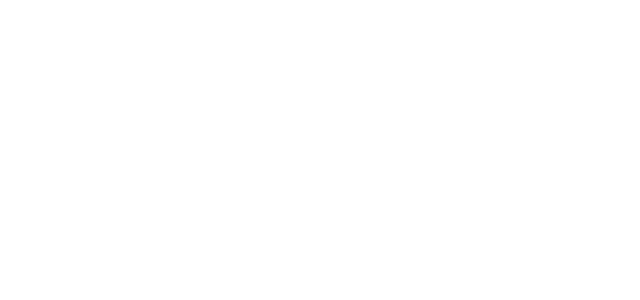
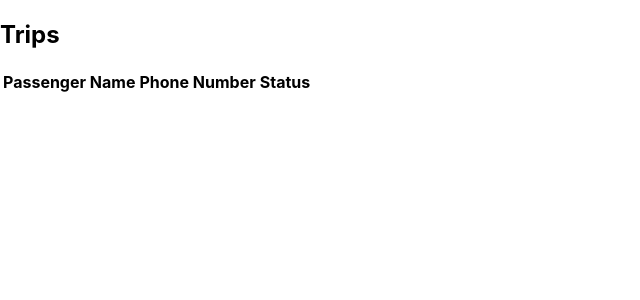
Before and after one commit to volokhinn/triptable, a React (Create React App) app: page /trips in a window 1280 px wide. Before the commit this address had no page. Shown: the top 300 px of the page, without its empty margins (0-640 px from the left). Built offline with nearby package versions, Linux system fonts and the light colour scheme.

Commit message:
Added TripsTable and token to localstorage

```diff
--- a/public/index.html
+++ b/public/index.html
@@ -24,7 +24,7 @@
       work correctly both with client-side routing and a non-root public URL.
       Learn how to configure a non-root public URL by running `npm run build`.
     -->
-    <title>React App</title>
+    <title>iWay trips</title>
   </head>
   <body>
     <noscript>You need to enable JavaScript to run this app.</noscript>
--- a/src/App.js
+++ b/src/App.js
@@ -1,5 +1,6 @@
 import React from 'react';
 import AuthWindow from './components/AuthWindow/AuthWindow';
+import TripsTable from './components/TripsTable/TripsTable';
 import { BrowserRouter, Route, Routes } from 'react-router-dom';
 import { Provider } from 'react-redux';
 import { store } from './redux/store';
@@ -12,6 +13,7 @@ const App = () => {
         <BrowserRouter>
           <Routes>
             <Route exact path="/" element={<AuthWindow />} />
+            <Route exact path="/trips" element={<TripsTable />} />
           </Routes>
         </BrowserRouter>
       </div>
--- a/src/components/AuthWindow/AuthWindow.jsx
+++ b/src/components/AuthWindow/AuthWindow.jsx
@@ -1,21 +1,27 @@
 import React, { useState } from 'react';
 import { useDispatch } from 'react-redux';
 import { login } from '../../redux/slices/authSlice';
+import { useNavigate } from 'react-router-dom';
 
 import styles from './AuthWindow.module.scss';
 
 import logo from '../../img/iway.svg';
 
-const LoginWindow = () => {
+const AuthWindow = () => {
   const [username, setUsername] = useState('');
   const [password, setPassword] = useState('');
   const [error, setError] = useState('');
+
   const dispatch = useDispatch();
+  const navigate = useNavigate();
 
   const handleLogin = () => {
     dispatch(login({ login: username, password: password })).then((result) => {
       if (login.fulfilled.match(result)) {
-        console.log(result.payload.result.token);
+        const token = result.payload.result.token;
+        localStorage.setItem('token', token);
+        console.log(token);
+        navigate('/trips');
       } else if (login.rejected.match(result)) {
         const payload = result.payload;
         if (payload.error && payload.error.message) {
@@ -29,7 +35,7 @@ const LoginWindow = () => {
     <div className={styles.wrapper}>
       <img src={logo} alt="iway" />
       <h1 className={styles.title}>Авторизация</h1>
-      <div className={styles.inputs}>
+      <div className={`${styles.inputs} ${error && styles.errorinputs}`}>
         <input
           type="text"
           placeholder="Логин"
@@ -46,9 +52,9 @@ const LoginWindow = () => {
       <button className={styles.btn} onClick={handleLogin}>
         Войти
       </button>
-      {error && <div style={{ color: 'red' }}>{error}</div>}
+      {error && <div className={styles.error}>{error}</div>}
     </div>
   );
 };
 
-export default LoginWindow;
+export default AuthWindow;
--- a/src/components/AuthWindow/AuthWindow.module.scss
+++ b/src/components/AuthWindow/AuthWindow.module.scss
@@ -48,3 +48,14 @@
 
     }
 }
+
+.error {
+    margin-top: 15px;
+    color: red;
+}
+
+.errorinputs {
+    & input {
+        border: 2px solid red;
+    }
+}
--- /dev/null
+++ b/src/components/TripsTable/TripsTable.jsx
@@ -0,0 +1,27 @@
+import React from 'react';
+
+const TripsTable = () => {
+  return (
+    <div>
+      <h2>Trips</h2>
+      <table>
+        <thead>
+          <tr>
+            <th>Passenger Name</th>
+            <th>Phone Number</th>
+            <th>Status</th>
+          </tr>
+        </thead>
+        <tbody>
+          <tr>
+            <td></td>
+            <td></td>
+            <td></td>
+          </tr>
+        </tbody>
+      </table>
+    </div>
+  );
+};
+
+export default TripsTable;
--- a/src/index.js
+++ b/src/index.js
@@ -8,7 +8,7 @@ const root = ReactDOM.createRoot(document.getElementById('root'));
 root.render(
   <React.StrictMode>
     <App />
-  </React.StrictMode>
+  </React.StrictMode>,
 );
 
 // If you want to start measuring performance in your app, pass a function
```
Also changed, not shown: src/components/TripsTable/TripsTable.module.scss (added).
